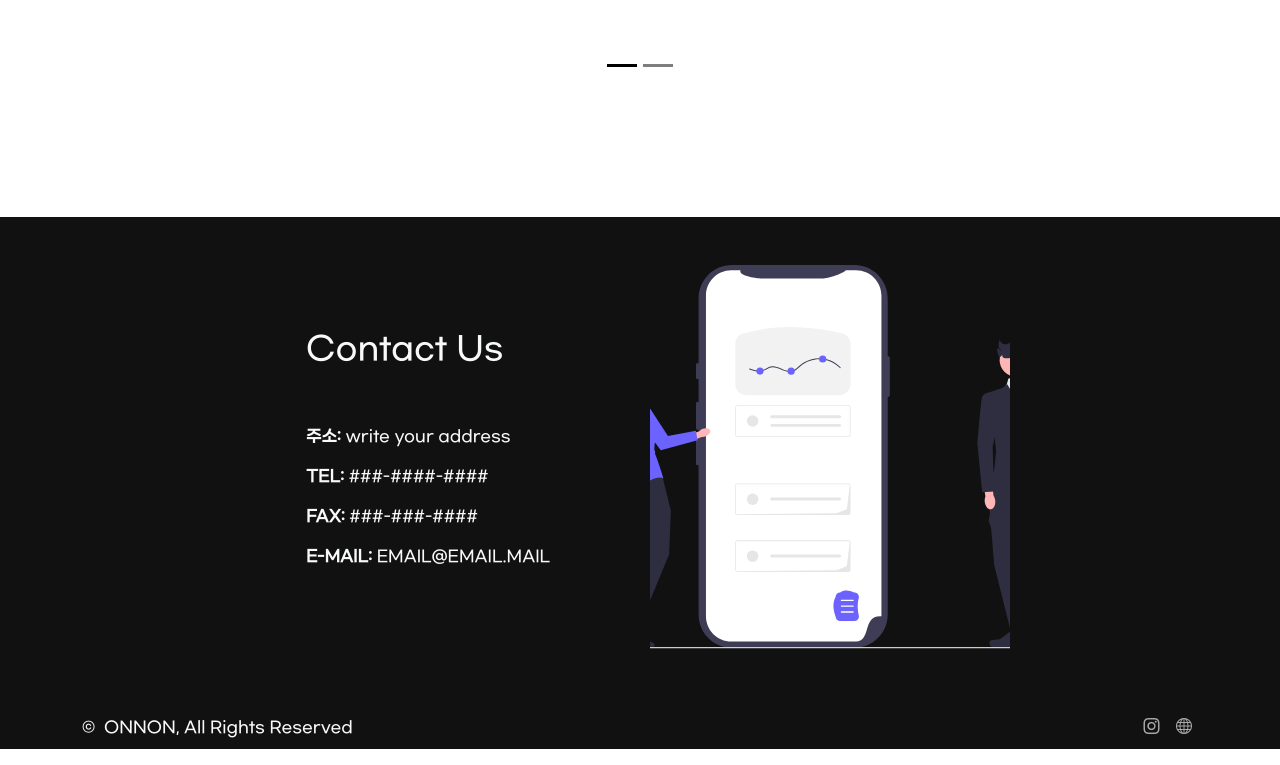
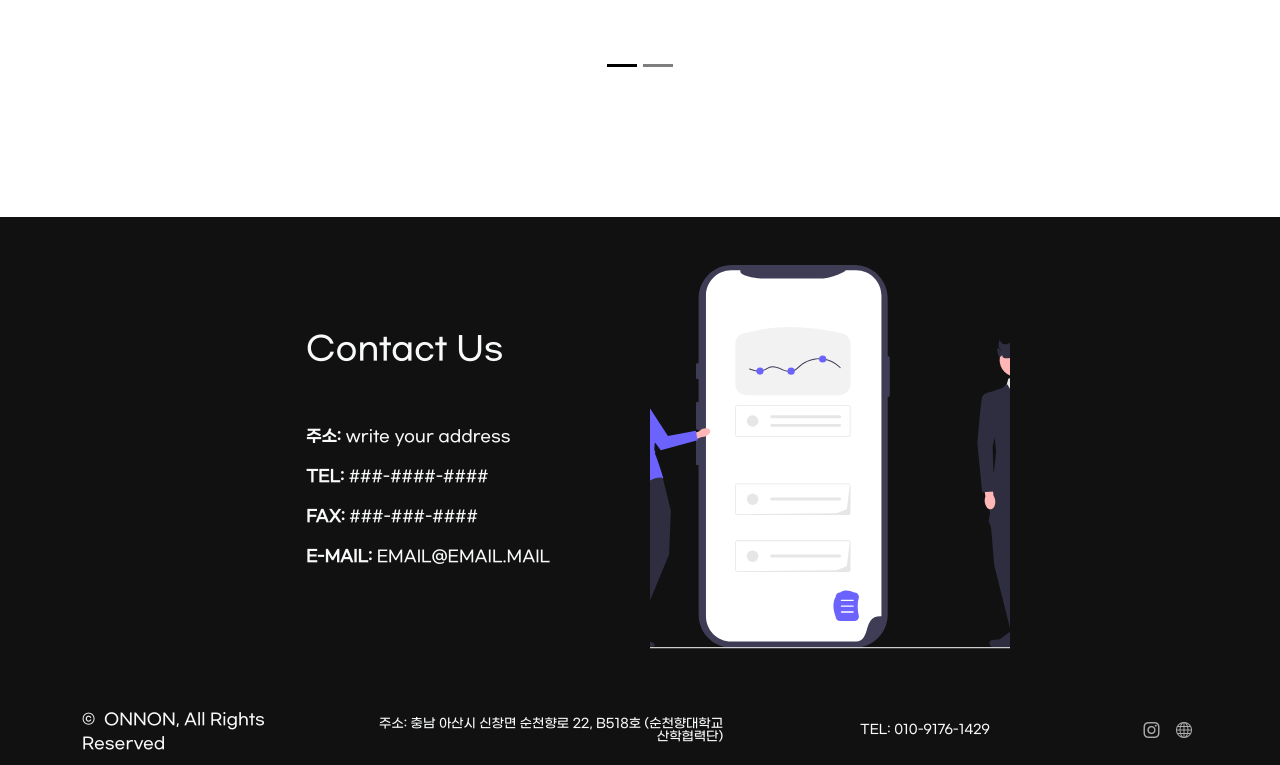
Before and after one commit to LichRich/bootstrap_web_onnon, a plain HTML site: page detail_page.html in a window 1280 px wide. Shown: the part 2242-3007 px from the top of the page. Drawn offline with nearby package versions, Linux system fonts and the light colour scheme.

Commit message:
footer revise
1. tel, address revise
2. tag location revise

```diff
--- a/detail_page.html
+++ b/detail_page.html
@@ -615,13 +615,19 @@
         </div> </div> </div> </section> -->
 
         <!-- Footer -->
-        <footer class="footer bg-dark pt-2">
+        <footer class="footer bg-dark text-light">
             <div class="container">
-                <div class="row">
-                    <div class="col-sm-6">
+                <div class="row align-items-center">
+                    <div class="col-sm-3">
                         <p class="copyright text-light">&copy; &nbsp;ONNON</a>, All Rights Reserved</p>
                     </div>
-                <div class="col-sm-6">
+                    <div class="col-sm-4 text-end footer-info">
+                        주소: 충남 아산시 신창면 순천향로 22, B518호 (순천향대학교 산학협력단)
+                    </div>
+                    <div class="col-sm-4 text-center footer-info">
+                        TEL: 010-9176-1429
+                    </div>
+                    <div class="col-sm-1">
                         <div class="footer-social-links">
                             <a href="https://www.instagram.com/onandon.___.coop/" target="_blank">
                                 <i class="bi bi-instagram"></i>
@@ -629,6 +635,7 @@
                             <a href="https://blog.naver.com/onandoncoop" target="_blank">
                                 <i class="bi bi-globe"></i>
                             </a>
+                        </div>
                     </div>
                 </div>
             </div>
--- a/index_style.css
+++ b/index_style.css
@@ -229,9 +229,3 @@ a {
 .category-carousel-next {
     margin-right: -8rem;
 }
-
-/* footer */
-.footer-info {
-    font-size: 1rem;
-    line-height: 1rem;
-}
--- a/style.css
+++ b/style.css
@@ -260,6 +260,11 @@ a {
     color: #fff;
 }
 
+.footer-info {
+    font-size: 0.8rem;
+    line-height: 0.8rem;
+}
+
 /* Scroll to top */
 .scroll-up {
     position: fixed;
```
Also changed, not shown: index.html (+2 -2 lines). Lines whose indentation alone changed are shown as unchanged.
